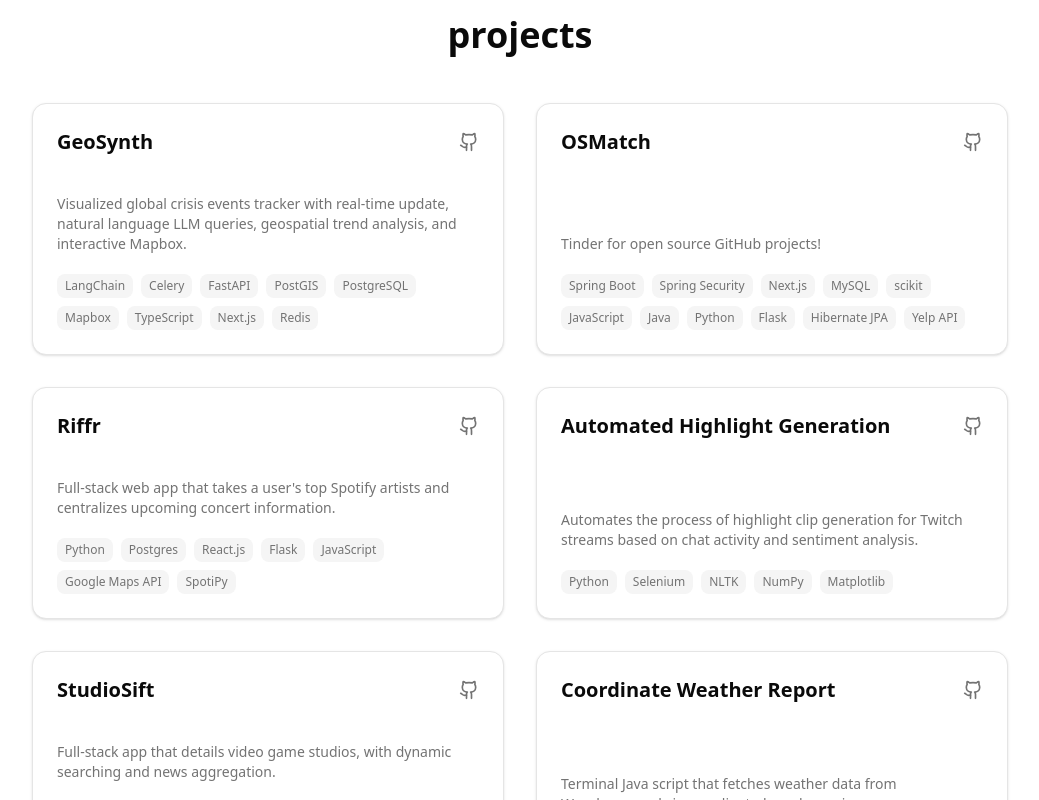
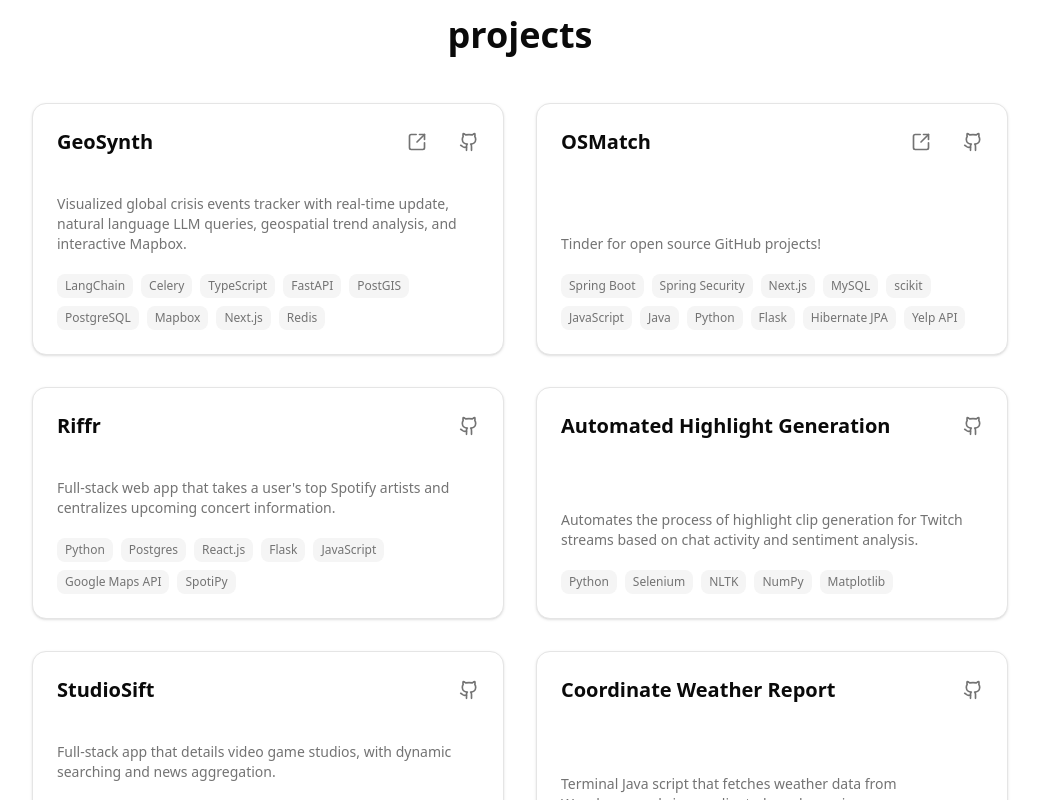
Before and after one commit to akashm6/current_portfolio, a Next.js app: page / in a window 1280 px wide. Shown: the part 2100-2900 px from the top of the page, without its empty margins (120-1159 px from the left). Built offline with nearby package versions, Linux system fonts and the light colour scheme.

Commit message:
added external links where needed

```diff
--- a/src/components/Projects.jsx
+++ b/src/components/Projects.jsx
@@ -1,7 +1,7 @@
 "use client";
 
 import { motion } from "framer-motion";
-import { Github } from "lucide-react";
+import { Github, SquareArrowOutUpRight } from "lucide-react";
 import { Card, CardContent, CardHeader, CardTitle } from "@/components/ui/card";
 import Link from "next/link";
 
@@ -13,15 +13,16 @@ const projects = [
     tools: [
       "LangChain",
       "Celery",
+      "TypeScript",
       "FastAPI",
       "PostGIS",
       "PostgreSQL",
       "Mapbox",
-      "TypeScript",
       "Next.js",
       "Redis",
     ],
     github: "https://github.com/akashm6/GeoSynth",
+    external_link: "https://geosynth-five.vercel.app/",
   },
   {
     name: "OSMatch",
@@ -40,6 +41,7 @@ const projects = [
       "Yelp API",
     ],
     github: "https://github.com/akashm6/osmatch",
+    external_link: "https://osmatch.vercel.app/",
   },
   {
     name: "Riffr",
@@ -118,9 +120,16 @@ export default function Projects() {
               <CardHeader className="pb-2">
                 <div className="flex items-center justify-between gap-2">
                   <CardTitle className="text-xl">{project.name}</CardTitle>
-                  <Link href={project.github} target="_blank">
-                    <Github className="h-5 w-5 text-muted-foreground hover:text-purple-400 transition-colors" />
-                  </Link>
+                  <div className="flex items-center justify-between gap-8">
+                    {project.external_link && (
+                      <Link href={project.external_link} target="_blank">
+                        <SquareArrowOutUpRight className="h-5 w-5 text-muted-foreground hover:text-purple-400 transition-colors" />
+                      </Link>
+                    )}
+                    <Link href={project.github} target="_blank">
+                      <Github className="h-5 w-5 text-muted-foreground hover:text-purple-400 transition-colors" />
+                    </Link>
+                  </div>
                 </div>
               </CardHeader>
               <CardContent className="text-sm text-muted-foreground space-y-3">
```
